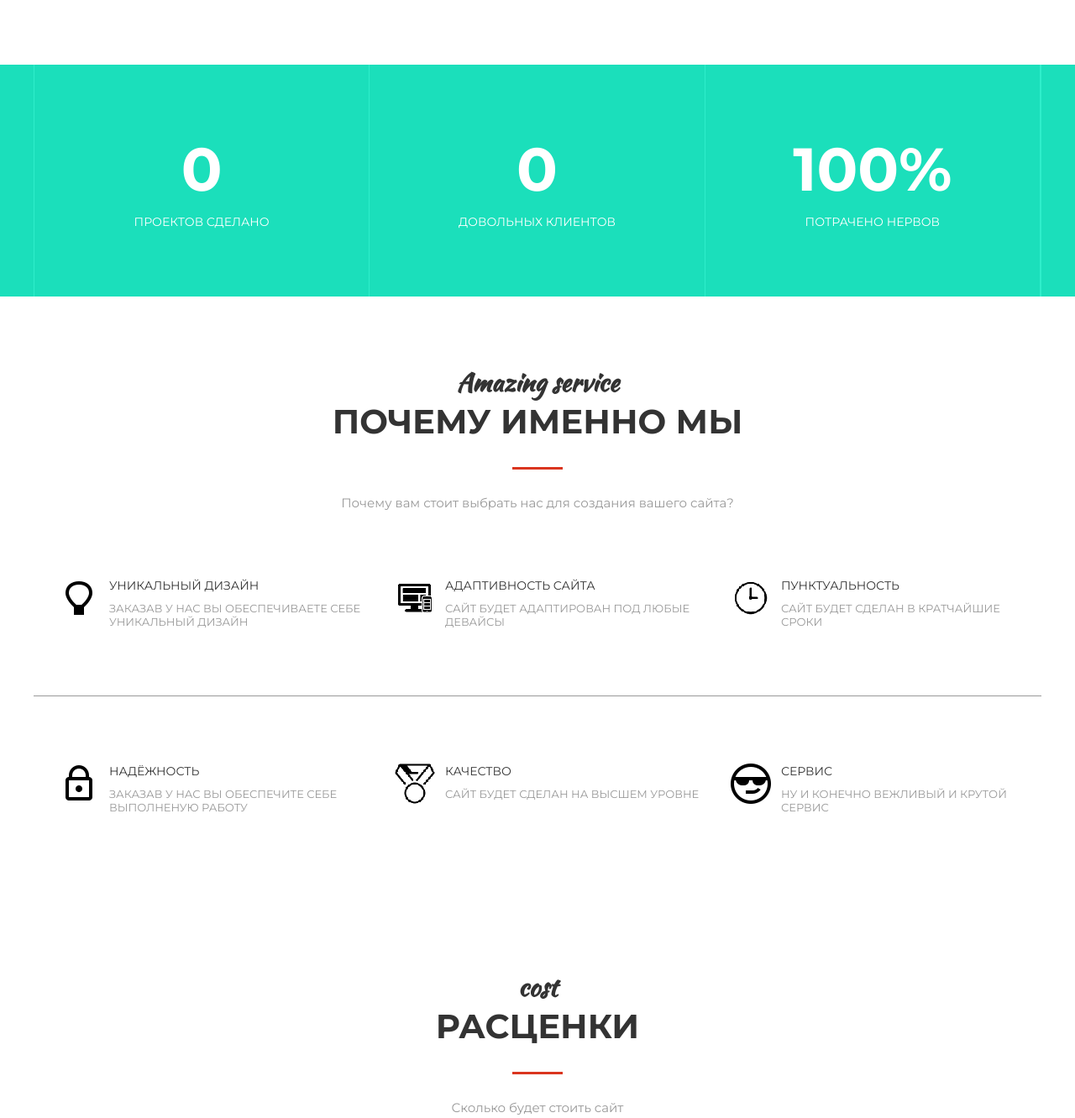
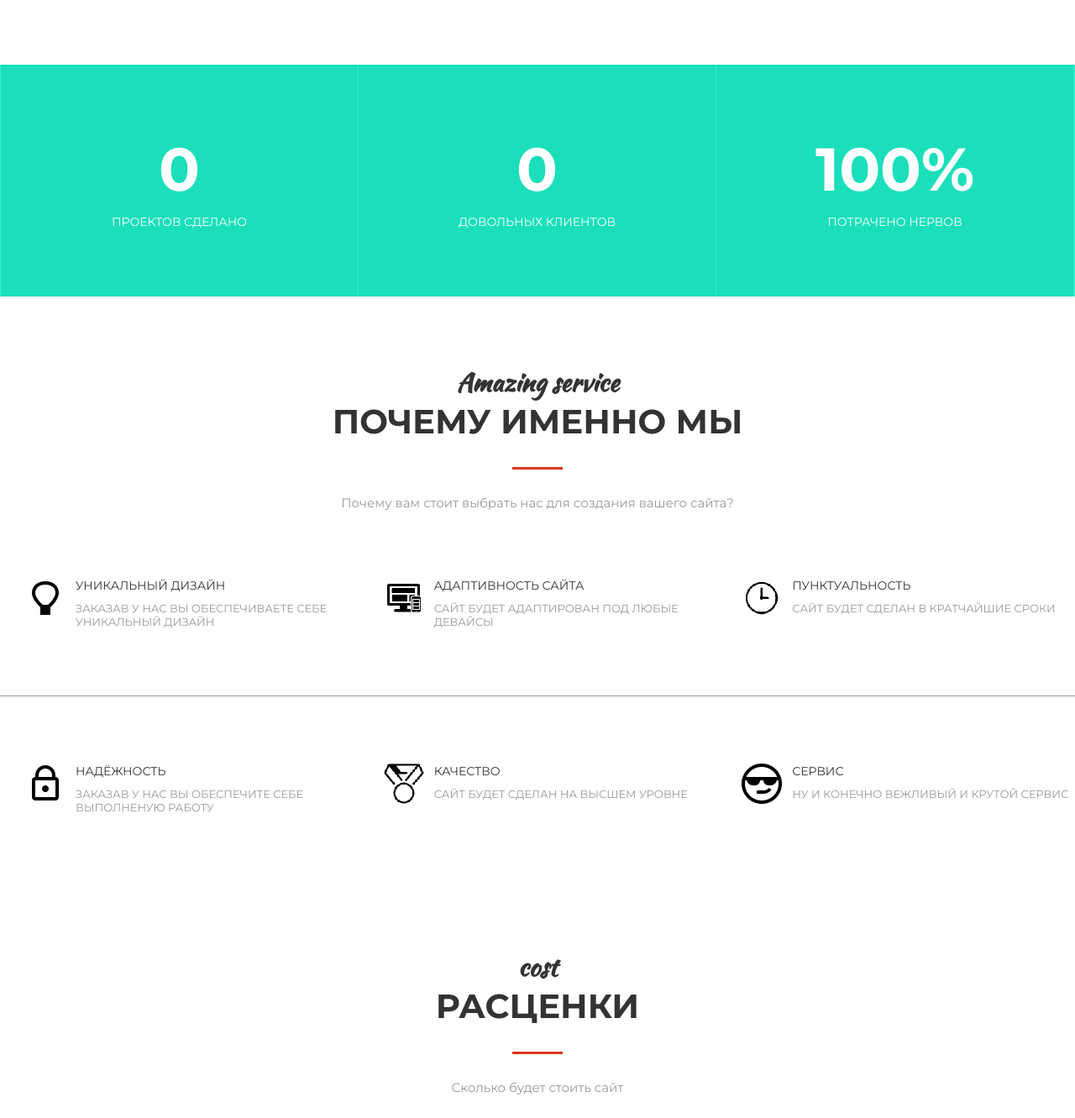
Before and after one commit to 20k-cpu/sitesforall, a plain HTML site: page index.html in a window 1280 px wide. Shown: the part 1397-2728 px from the top of the page at 84% size. Drawn offline with Linux system fonts and the light colour scheme.

Commit message:
Update style.css

```diff
--- a/assets/css/style.css
+++ b/assets/css/style.css
@@ -27,7 +27,7 @@ h1, h2, h3, h4, h5, h6 {
 /* Блок форматирования */
 .container{
 	width: 100%;
-	max-width: 1200px;
+	max-width: 1300px;
 	margin: 0 auto;
 
 }
@@ -276,12 +276,7 @@ display:block;
 	text-transform:uppercase;
 }
 /*cost*/
-.container2{
-	width: 100%;
-	max-width: 1200px;
-	margin: 0 auto;
-	height:70vh;
-}
+
 .img1{
 
 	margin-bottom:30px;
```
